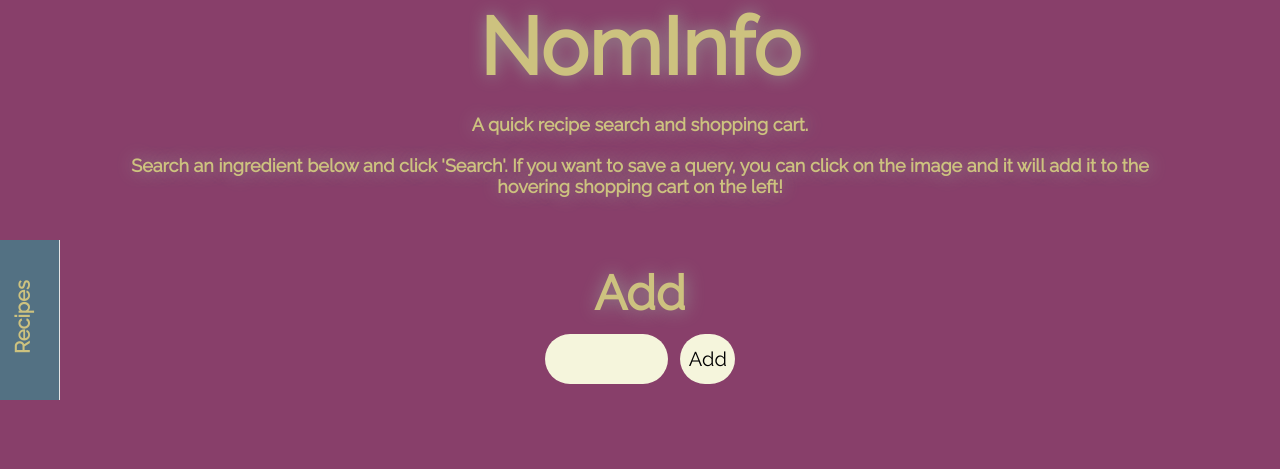
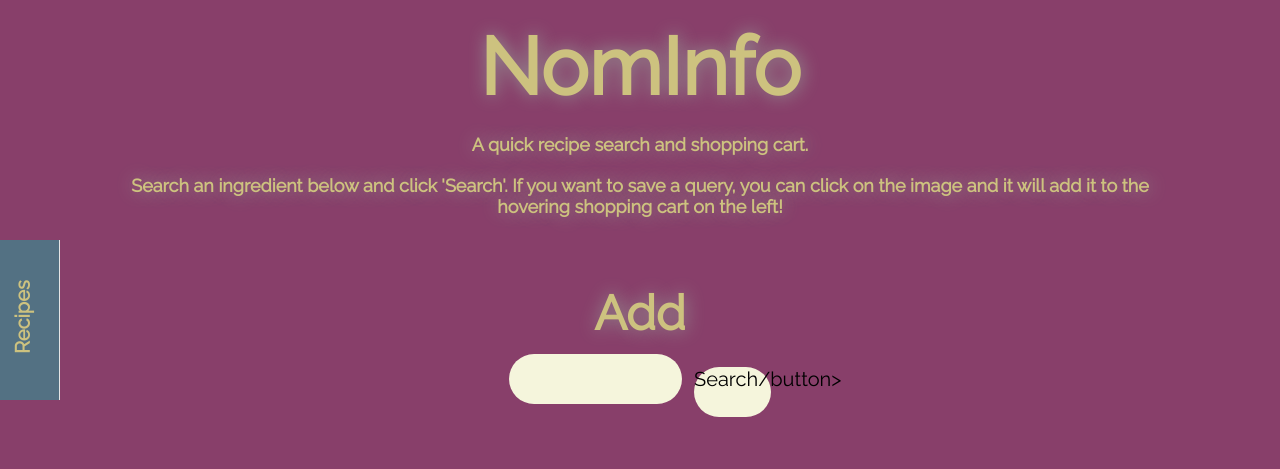
Before and after one commit to serenity4eternity786/NomInfo, a website: page public/index.html in a window 1280 px wide. Drawn offline with nearby package versions, Linux system fonts and the light colour scheme; no server answers.

Commit message:
adjusting css elements

```diff
--- a/public/index.html
+++ b/public/index.html
@@ -29,7 +29,7 @@
             <h6></h6>
             <form id="s-f">
                 <input type="text" id="recipe-search" placeholder=""/>
-                <button type="submit" id="recipeSearchButton">Add</button>
+                <button type="submit" id="recipeSearchButton">Search/button>
 
             </form>
             <div class="rate-output">
--- a/public/main.css
+++ b/public/main.css
@@ -34,6 +34,7 @@ body{
 }
 
 header{
+    padding-top: 20px;
     text-align: center;
     font-family: 'Raleway', serif;
     color: #CDC27F;
@@ -157,7 +158,7 @@ h6 {
     display: inline-block;
     width: 32%;
     padding-bottom: 1rem;
-    border-bottom: 2px solid gray;
+    /*border-bottom: 2px solid gray;*/
     margin-bottom: 1rem;
 }
 .image-wrapper {
```
